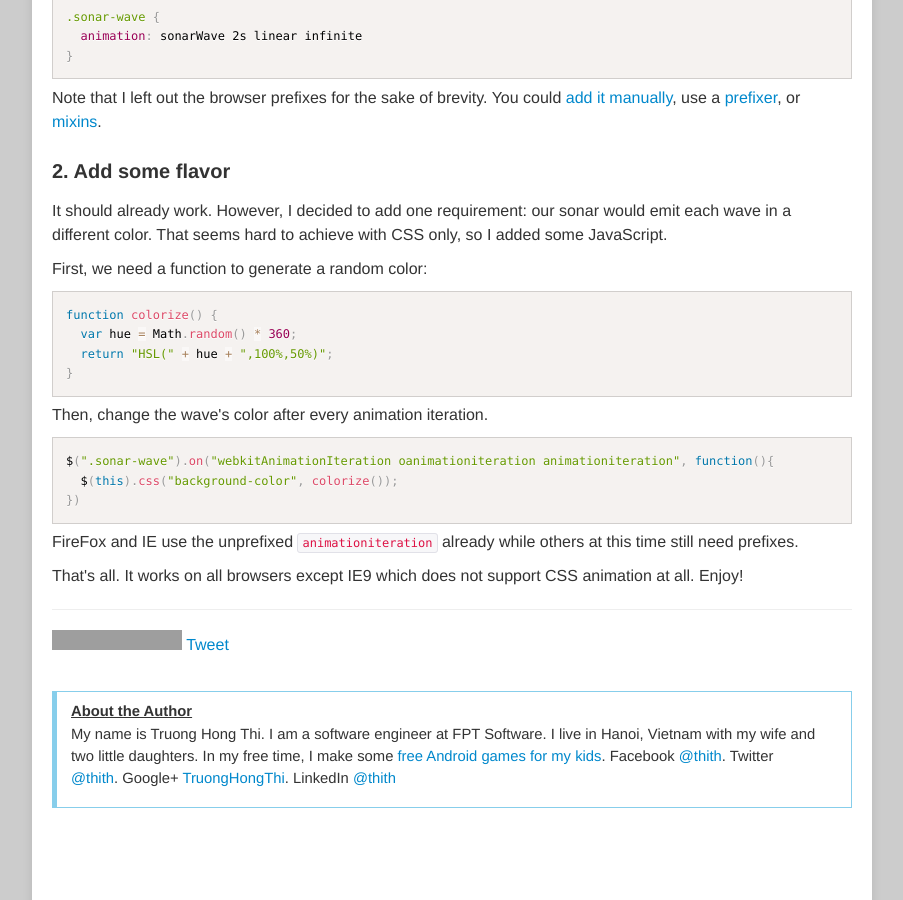
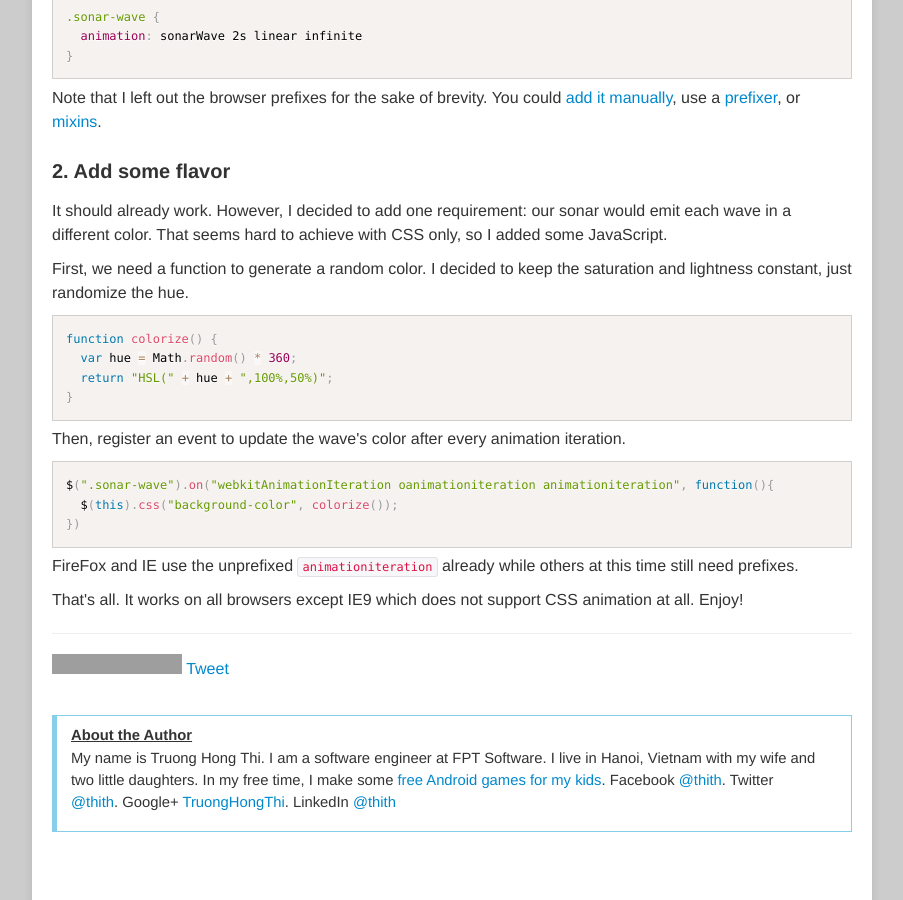
Before and after one commit to mangcut/mangcut.github.io, a Jekyll site: the page built from blog/_posts/2014-11-26-sonar-effect-with-css.html, in a window 1280 px wide and 900 px high, scrolled down 2191 px. Shown: the whole window, without its empty margins (188-1091 px from the left). Built offline with Jekyll 4.4.1, drawn with Linux system fonts in a browser that asks for light colours; comment, search, counter and statistics services are not loaded; grey boxes are pictures that could not be loaded.

Commit message:
Describe how randomize work

```diff
--- a/blog/_posts/2014-11-26-sonar-effect-with-css.html
+++ b/blog/_posts/2014-11-26-sonar-effect-with-css.html
@@ -84,7 +84,7 @@ excerpt: How to make the sonar effect using CSS animation.
 
 <p>It should already work. However, I decided to add one requirement: our sonar would emit each wave in a different color. That seems hard to achieve with CSS only, so I added some JavaScript.</p>
 
-<p> First, we need a function to generate a random color:</p>
+<p> First, we need a function to generate a random color. I decided to keep the saturation and lightness constant, just randomize the hue.</p>
 
 <pre><code class="language-javascript">function colorize() {
   var hue = Math.random() * 360;
@@ -92,7 +92,7 @@ excerpt: How to make the sonar effect using CSS animation.
 }
 </code></pre>
 
-<p>Then, change the wave's color after every animation iteration.</p>
+<p>Then, register an event to update the wave's color after every animation iteration.</p>
 
 <pre><code class="language-javascript">$(".sonar-wave").on("webkitAnimationIteration oanimationiteration animationiteration", function(){
   $(this).css("background-color", colorize());
```
